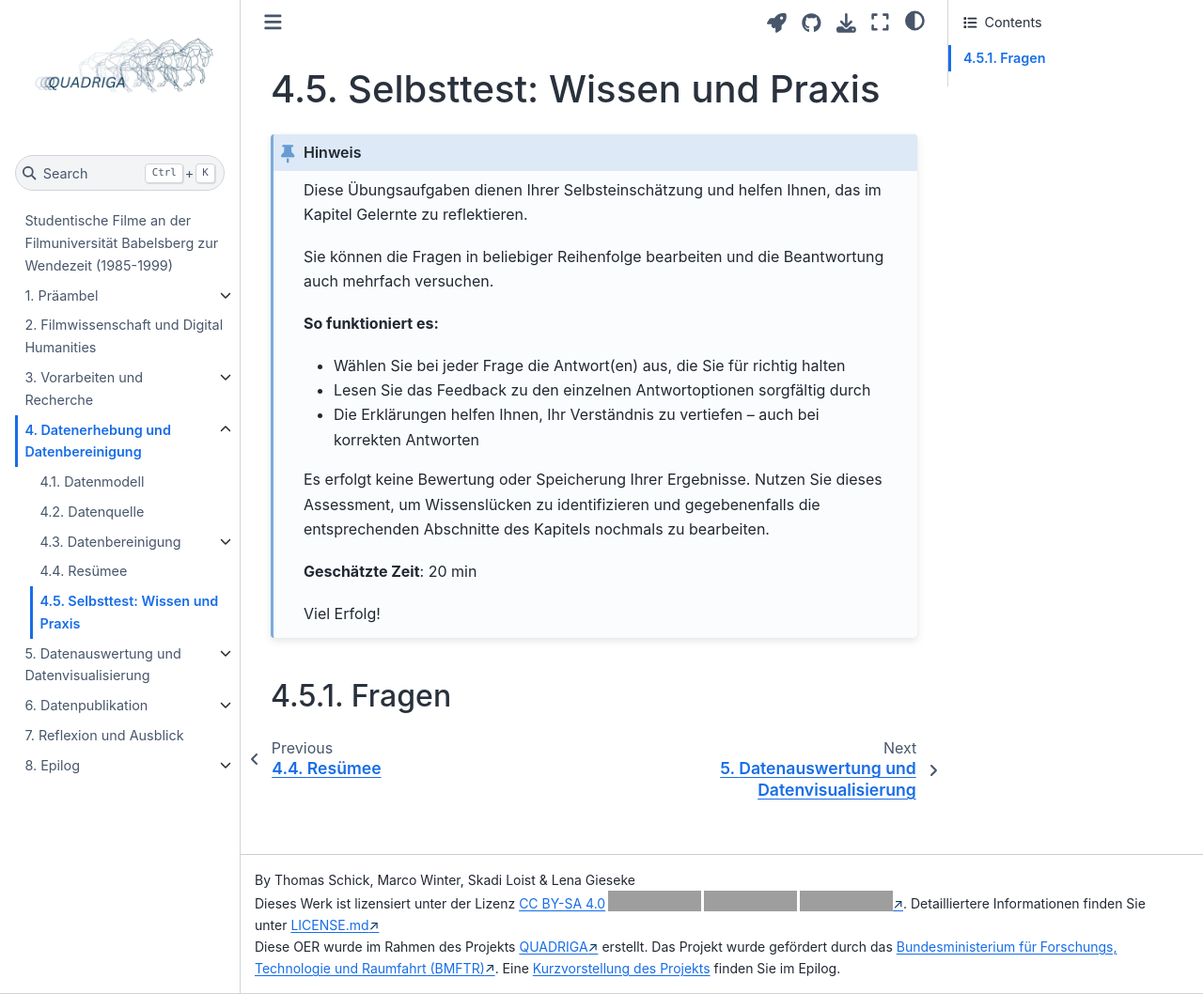
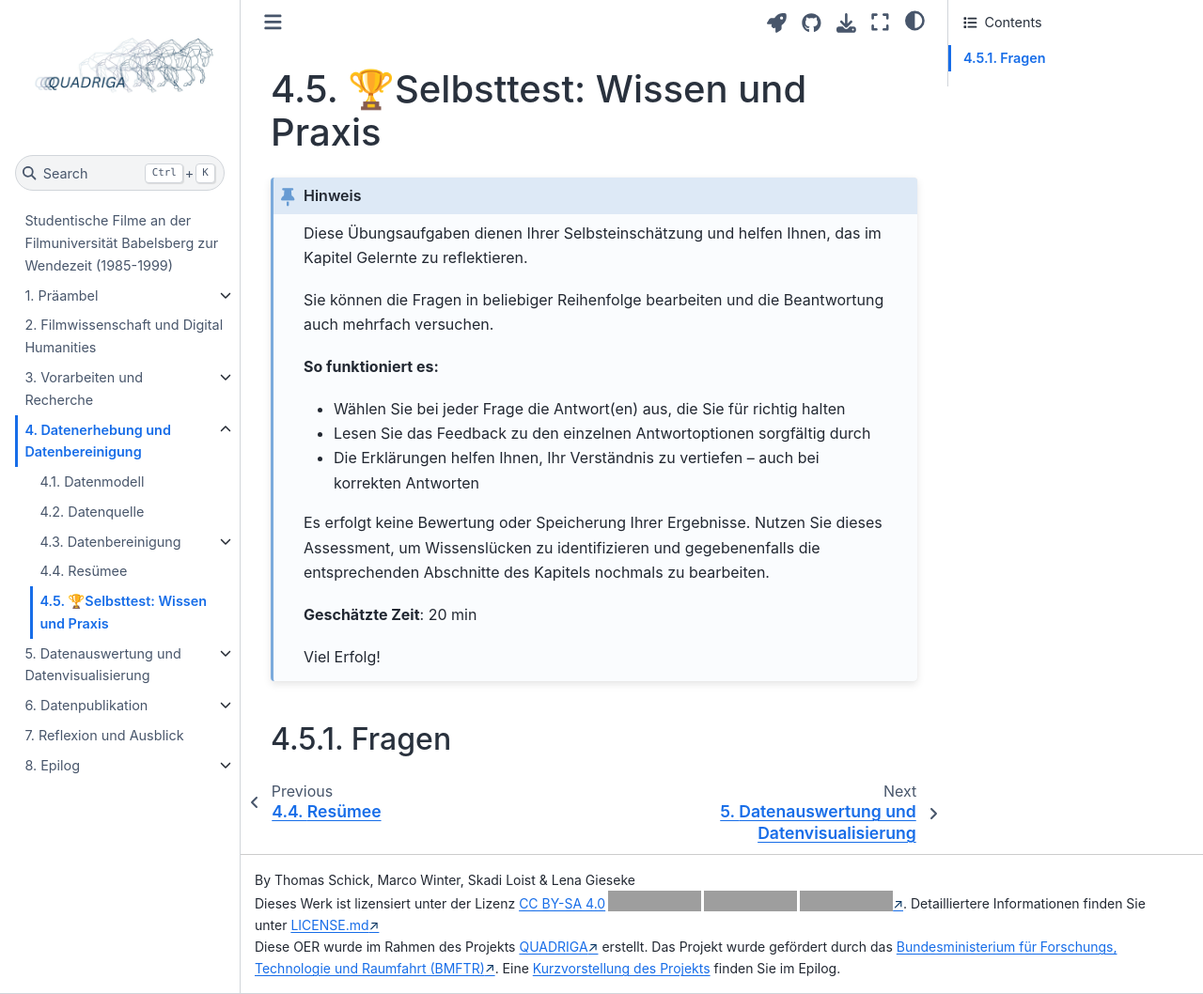
Before and after one commit to quadriga-dk/Bewegtes-Bild-Fallstudie-2, a Jupyter Book: the page built from bereinigung/assessment_bereinigung.md, in a window 1280 px wide and 1058 px high. Shown: the whole window at 94% size. Built offline with Jupyter Book 1.0.4 settings and Sphinx 7.4.7 and the Sphinx Book theme 1.1.4, drawn with Linux system fonts in a browser that asks for light colours; grey boxes are pictures that could not be loaded.

`````diff
--- a/bereinigung/assessment_bereinigung.md
+++ b/bereinigung/assessment_bereinigung.md
@@ -17,7 +17,7 @@ sys.path.append("..")
 from quadriga import colors
 ```
 
-# Selbsttest: Wissen und Praxis
+# 🏆Selbsttest: Wissen und Praxis
 
 ````{admonition} Hinweis
 :class: hinweis
`````
Also changed, not shown: auswertung/assessment_auswertung.md (+1 -1 lines), publikation/assessment_publikation.md (+1 -1 lines), recherche/assessment_recherche.md (+1 -1 lines).
